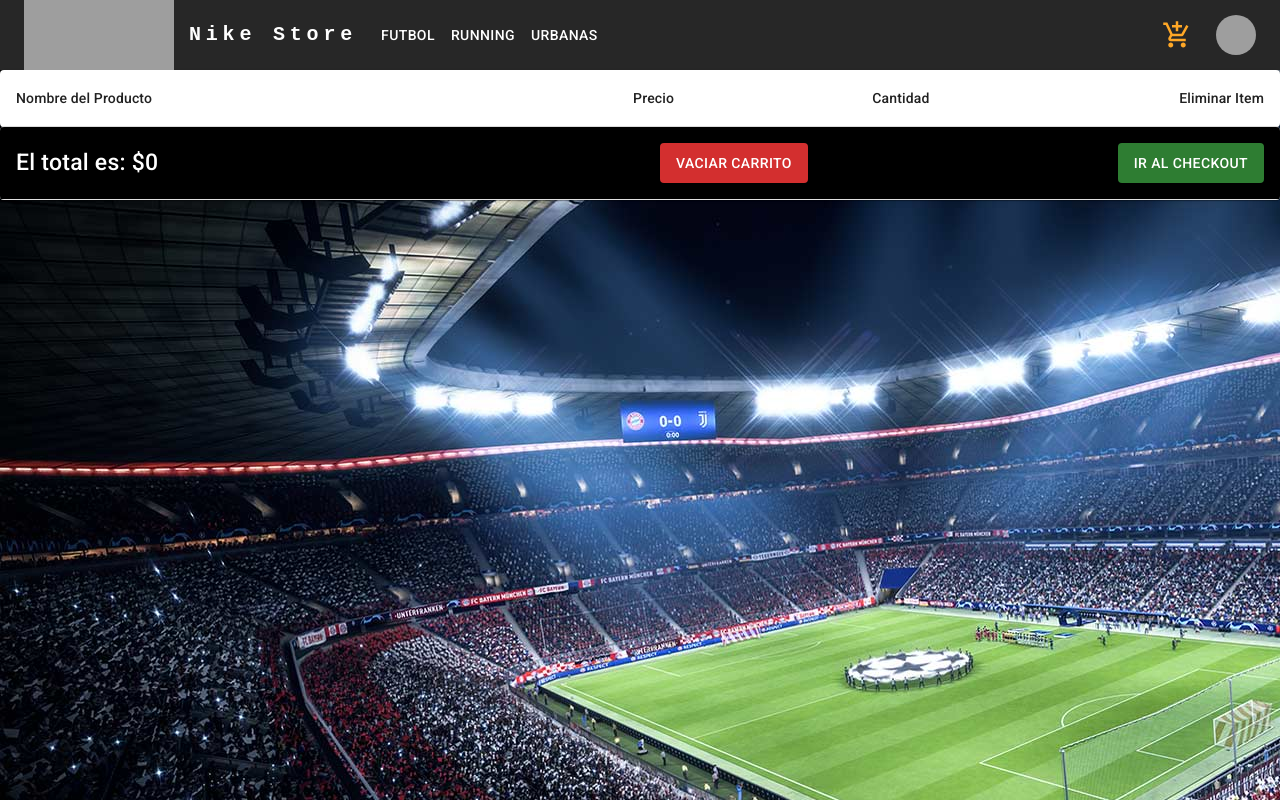
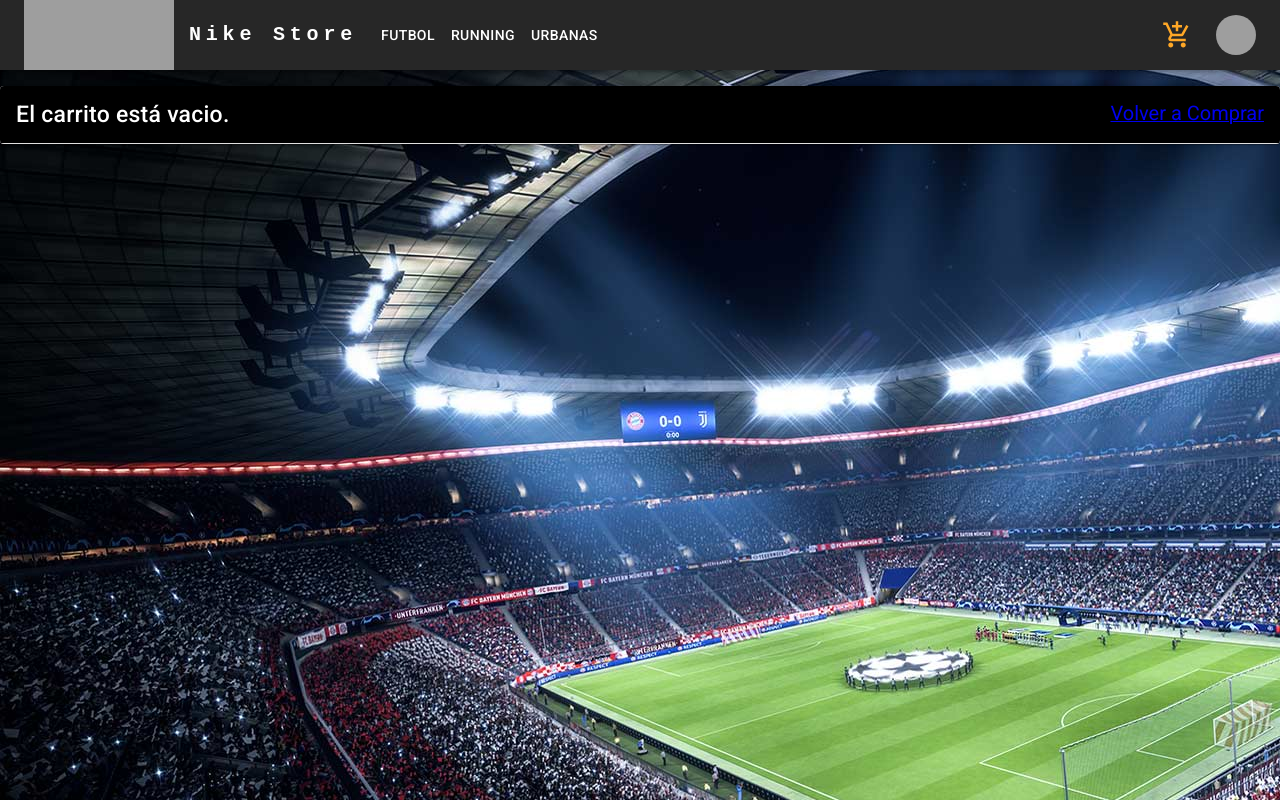
Before and after one commit to stevensantillan/RJ-StevenSantillan, a React (Create React App) app: page /cart in a window 1280 px wide. Built offline with nearby package versions, Linux system fonts and the light colour scheme; grey boxes are pictures that could not be loaded.

Commit message:
cartView+Firebase

```diff
--- a/src/components/cartComponents/Cart.js
+++ b/src/components/cartComponents/Cart.js
@@ -1,13 +1,26 @@
 import React from 'react'
+import { useCartContext } from '../context/CartContext'
 import CartDelete from './CartDelete'
 import CartItem from './CartItem'
+import EmptyCart from './EmptyCart'
 
 const Cart = () => {
 
+  const { cartQuantity } = useCartContext()
+
   return (
   <>
+  {
+    cartQuantity() !== 0
+    ?
+    <>
     <CartItem/>
     <CartDelete/>
+    </>
+    :
+    <EmptyCart/>
+  }
+
   </>
   )
 }
--- a/src/components/cartComponents/CartDelete.js
+++ b/src/components/cartComponents/CartDelete.js
@@ -43,7 +43,7 @@
                             color="success"
                             sx={{   ml: 5,
                                     height: 40 }}>
-                                        Ir al Checkout
+                                        Terminar mi Compra
                         </Button>
                     </StyledTableCell>
                 </TableRow>
--- /dev/null
+++ b/src/components/cartComponents/EmptyCart.js
@@ -0,0 +1,54 @@
+import React from 'react'
+import Typography from '@mui/material/Typography';
+import { Link } from "react-router-dom";
+import Table from '@mui/material/Table';
+import TableCell, { tableCellClasses } from '@mui/material/TableCell';
+import TableContainer from '@mui/material/TableContainer';
+import TableHead from '@mui/material/TableHead';
+import TableRow from '@mui/material/TableRow';
+import Paper from '@mui/material/Paper';
+import { styled } from '@mui/material/styles';
+import Box from '@mui/material/Box';
+
+const StyledTableCell = styled(TableCell)(({ theme }) => ({
+    [`&.${tableCellClasses.head}`]: {
+      backgroundColor: theme.palette.common.black,
+      color: theme.palette.common.white,
+    },
+  }));
+
+
+const EmptyCart = () => {
+  return (
+    <>
+
+    <TableContainer component={Paper} sx={{ mt:2 }}>
+        <Table sx={{ minWidth: 700 }} aria-label="customized table">
+            <TableHead>
+                <TableRow>
+                    <StyledTableCell sx={{fontSize: 23}}> El carrito está vacio. </StyledTableCell>
+                    <StyledTableCell align="right">
+                        <Box>
+                            <Link to="/">
+                                <Typography
+                                    variant="h3"
+                                    component="span"
+                                    sx={{ fontSize: 20, color: "error"}}>
+
+                                            Volver a Comprar
+
+                                </Typography>
+                            </Link>
+                        </Box>
+
+                    </StyledTableCell>
+                </TableRow>
+            </TableHead>
+        </Table>
+    </TableContainer>
+
+    </>
+  )
+}
+
+export default EmptyCart
--- a/src/components/header/Navbar.js
+++ b/src/components/header/Navbar.js
@@ -130,7 +130,7 @@
                   textDecoration: 'none',
                 }}
               >
-                LOGO
+
               </Typography>
               <Box sx={{ flexGrow: 1, display: { xs: 'none', md: 'flex' } }}>
                 {pages.map((page, index) => (
--- a/src/components/items/itemsDetails/ItemDetailUnit.js
+++ b/src/components/items/itemsDetails/ItemDetailUnit.js
@@ -12,6 +12,7 @@
 import ItemCount from '../ItemCount';
 import { useState } from 'react';
 import { useCartContext } from '../../context/CartContext';
+import Button from '@mui/material/Button';
 
 const bull = (
     <Box
@@ -104,15 +105,41 @@
 
             {
               isInCart(producto.id)
+
               ?
+
+              <Box
+                display="flex"
+                flexDirection= "column"
+                justifyContent="center"
+                sx={{ width: '100%'}}>
+
                   <Typography
                     variant="h6"
                     component="span"
-                sx={{mt:4, ml:2, fontSize: 16}}>
+                    sx={{ mt:2,
+                          ml:2,
+                          fontSize: 16}}>
 
-                    {bull}El producto ya se encuentra en el carrito
+                      {bull}El producto ya se encuentra en el carrito.
+
                   </Typography>
+
+                  <Button
+                    variant="contained"
+                    color="success"
+                    sx={{ ml: 5,
+                          mt: 2,
+                          height: 40 }}>
+
+                            Terminar mi Compra
+
+                  </Button>
+
+              </Box>
+
               :
+
               <ItemCount
                 max={producto.stock}
                 initial={cantidad}
```
Lines whose indentation alone changed are shown as unchanged.
